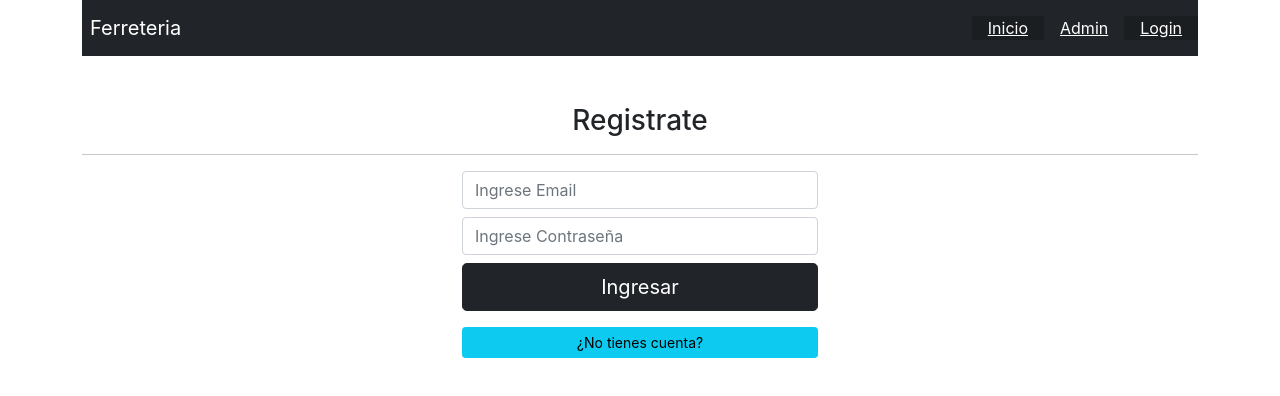
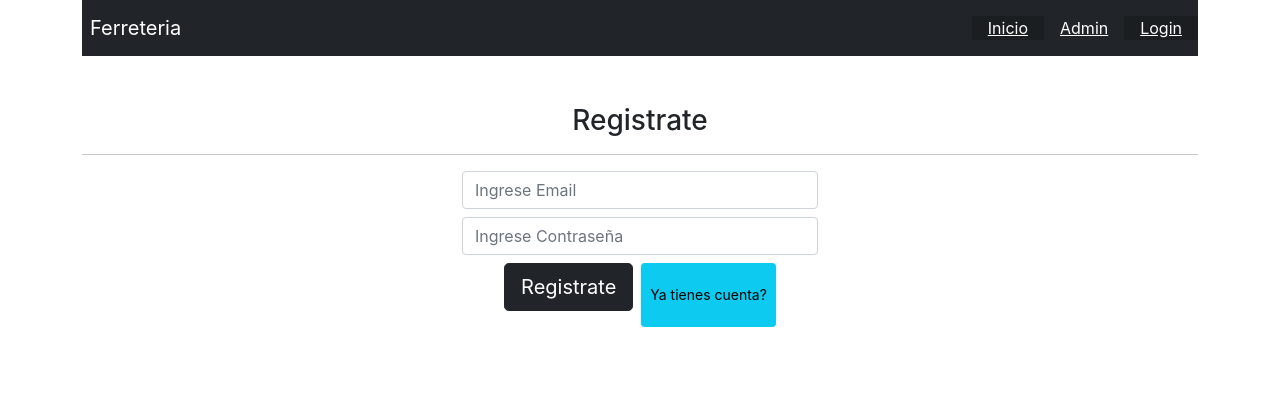
Before and after one commit to Gochita/FerreteriaFront, a React (Create React App) app: page /login in a window 1280 px wide. Shown: the top 396 px of the page. Built offline with nearby package versions, Linux system fonts and the light colour scheme.

Commit message:
navegacion entre login y registro completa

```diff
--- a/package.json
+++ b/package.json
@@ -6,7 +6,7 @@
     "@testing-library/jest-dom": "^5.16.3",
     "@testing-library/react": "^12.1.4",
     "@testing-library/user-event": "^13.5.0",
-    "firebase": "^8.7.1",
+    "firebase": "^9.6.10",
     "react": "^18.0.0",
     "react-dom": "^18.0.0",
     "react-router-dom": "^6.3.0",
--- a/src/components/Login.jsx
+++ b/src/components/Login.jsx
@@ -1,10 +1,18 @@
 import React from "react";
+import fire from "../firebase";
+import {
+    getAuth,
+    createUserWithEmailAndPassword,
+  } from "firebase/auth";
+
+  const auth = getAuth(fire)
 
 const Login = () => {
 
     const [email,setEmail] = React.useState('')
     const [password,setPassword] = React.useState('')
     const [error,setError]= React.useState(null)
+    const [registro, setRegistro] = React.useState(true)
 
     const procesarDatos =e =>{
         e.preventDefault();
@@ -24,11 +32,34 @@ const Login = () => {
             return
         }
         setError(null)
-        console.log('all validations passed')
-    }
+
+         if(registro){
+            registrar()
+          }
+
+    };
+    const registrar = React.useCallback(
+        async() => {
+          try {
+            await createUserWithEmailAndPassword(auth ,email, password)
+          } catch (error) {
+            console.log(error);
+            setError(error.message)
+          }
+        },
+        [email, password],
+      )
+
+
+
   return (
     <div className="mt-5">
-      <h3 className="text-center">Registrate</h3>
+      <h3 className="text-center">{
+
+      registro?'Registrate' :'Ingresa'
+
+
+      }</h3>
       <hr />
       <div className="row justify-content-center">
         <div className="col-12 col-sm-8 col-md-6 col-xl-4">
@@ -53,13 +84,13 @@ const Login = () => {
               onChange={e => setPassword(e.target.value)}
               value={password}
             />
-            <div className="d-flex flex-column">
+            <div className="pagination gap-2 d-md-flex justify-content-center">
               <button className="btn btn-lg btn-dark btn-block mb-3" type="submit">
-                Ingresar
+               {registro ? 'Registrate' : 'Ingresa'}
               </button>
 
-              <button className="btn btn-sm btn-info btn-block" type="button">
-                ¿No tienes cuenta?
+              <button className="btn btn-sm btn-info btn-block"  onClick={() => setRegistro(!registro)} type="button">
+                {registro? "Ya tienes cuenta?" : "No tienes cuenta?"}
               </button>
             </div>
           </form>
@@ -67,6 +98,6 @@ const Login = () => {
       </div>
     </div>
   );
-};
+        }
 
 export default Login;
--- a/src/firebase.js
+++ b/src/firebase.js
@@ -1,5 +1,6 @@
-import app from 'firebase/app'
-import 'firebase/firestore'
+import { initializeApp } from "firebase/app";
+import {getFirestore} from 'firebase/firestore'
+
 import 'firebase/auth'
 
 const firebaseConfig = {
@@ -13,8 +14,7 @@ const firebaseConfig = {
   };
 
   // Initialize Firebase
-  app.initializeApp(firebaseConfig);
-  const db= app.firestore()
-  const auth= app.auth()
+  const fire = initializeApp(firebaseConfig);
+  export const db=getFirestore(fire)
 
-  export {db,auth}
+  export default fire;
```
Also changed, not shown: 1 other file (tests, documents, lock files or other folders).
